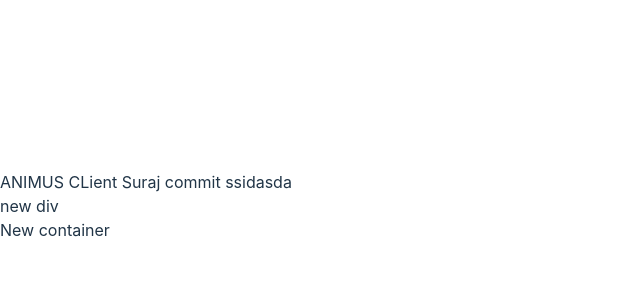
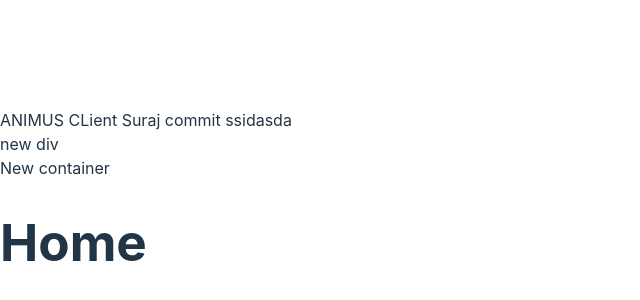
Before and after one commit to Danilka-Akarawita/ANIMUS, a React (Vite) app in the folder client/ANIMUS/: page / in a window 1280 px wide. Shown: the part 194-494 px from the top of the page, without its empty margins (0-640 px from the left). Built offline with nearby package versions, Linux system fonts and the light colour scheme.

Commit message:
Init Home

```diff
--- a/client/ANIMUS/src/App.jsx
+++ b/client/ANIMUS/src/App.jsx
@@ -1,11 +1,13 @@
 import React from "react";
 import Container from "./components/Container";
+import Home from "./home-page/Home";
 function App(props) {
   return (
     <div>
       ANIMUS CLient Suraj commit ssidasda
       <div>new div</div>
       <Container />
+      <Home />
     </div>
   );
 }
--- a/client/ANIMUS/src/home-page/Home.jsx
+++ b/client/ANIMUS/src/home-page/Home.jsx
@@ -0,0 +1,11 @@
+import React from "react";
+
+const Home = (props) => {
+  return (
+    <div>
+      <h1>Home</h1>
+    </div>
+  );
+};
+
+export default Home;
```
